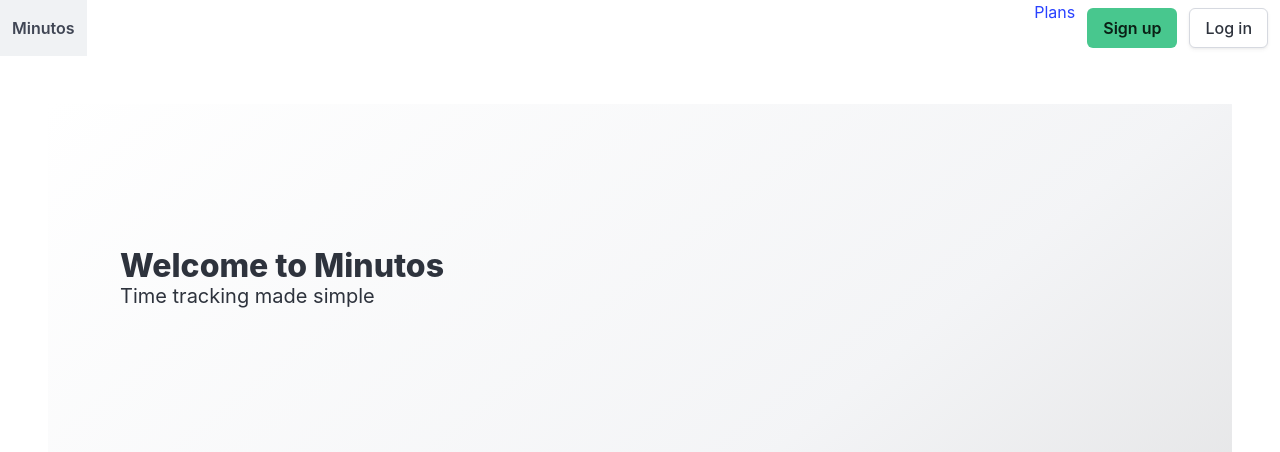
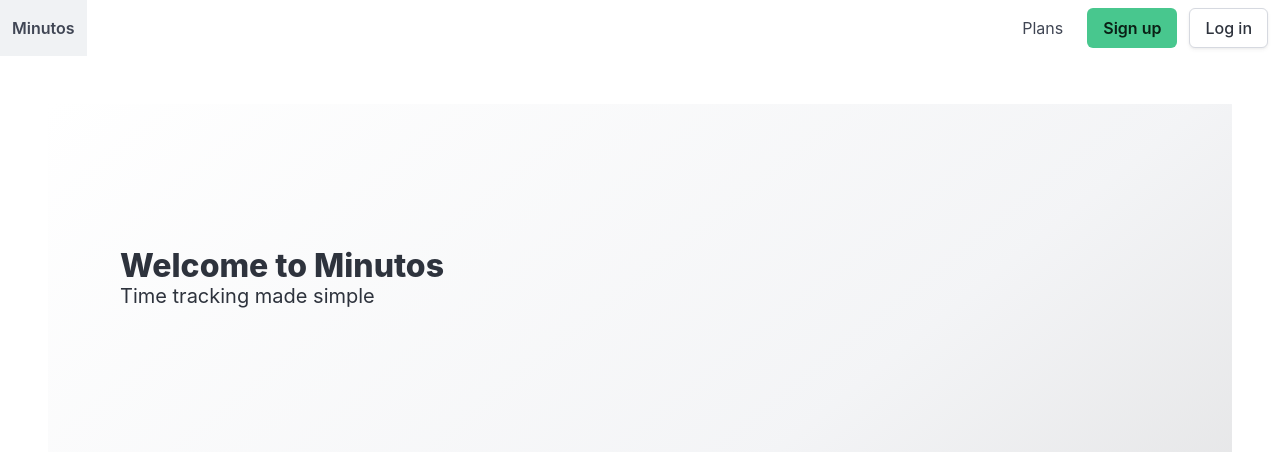
Before and after one commit to sukottokun/vs-code-py, a Django app: page / in a window 1280 px wide. Shown: the top 452 px of the page. Run offline with Django 3.2, Linux system fonts and the light colour scheme; some libraries are stand-ins or nearby versions.

Commit message:
html on front page

```diff
--- a/venv-mytest/minutos/apps/core/templates/core/base.html
+++ b/venv-mytest/minutos/apps/core/templates/core/base.html
@@ -23,7 +23,7 @@
 
             <div class="navbar-menu">
                 <div class="navbar-end">
-                    <a href="#" class="navbar-items">Plans</a>
+                    <a href="#" class="navbar-item">Plans</a>
 
                     <div class="navbar-item">
                         <div class="buttons">
```
